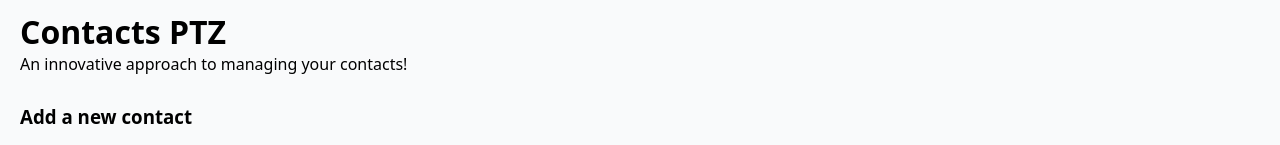
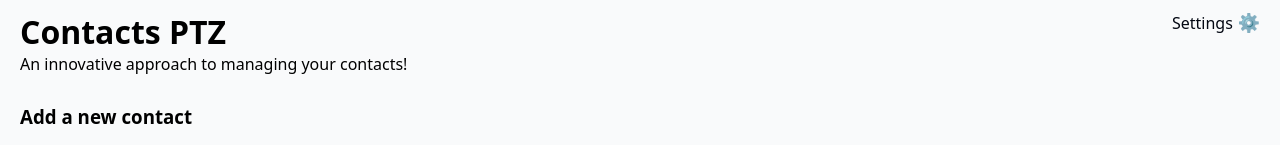
Before and after one commit to yandjlabs/contacts-ptz, a website built with Vite: page src/renderer/index.html in a window 1280 px wide. Shown: the top 145 px of the page. Built offline with nearby package versions, Linux system fonts and the light colour scheme.

Commit message:
feat: add settings btn to homepage

```diff
--- a/src/renderer/assets/main.css
+++ b/src/renderer/assets/main.css
@@ -34,6 +34,8 @@ body {
 /* HEADER CSS */
 header {
 	padding: 10px 20px;
+	display: flex;
+	justify-content: space-between;
 }
 
 .logo {
@@ -42,6 +44,16 @@ header {
 
 .tagline {
 	margin: 0px;
+}
+
+.settings-btn {
+	font-size: 18px;
+	text-decoration: none;
+}
+
+.settings-btn-text {
+	font-size: 16px;
+	color: var(--gray-950);
 }
 
 /* NEW CONTACT FORM CSS */
--- a/src/renderer/index.html
+++ b/src/renderer/index.html
@@ -10,8 +10,13 @@
 
 <body>
 	<header>
-		<h1 class="logo">Contacts PTZ</h1>
-		<p class="tagline">An innovative approach to managing your contacts!</p>
+		<div>
+			<h1 class="logo">Contacts PTZ</h1>
+			<p class="tagline">An innovative approach to managing your contacts!</p>
+		</div>
+		<div>
+			<a href="./settings.html" class="settings-btn"><span class="settings-btn-text">Settings</span> ⚙️</a>
+		</div>
 	</header>
 
 	<main>
```
